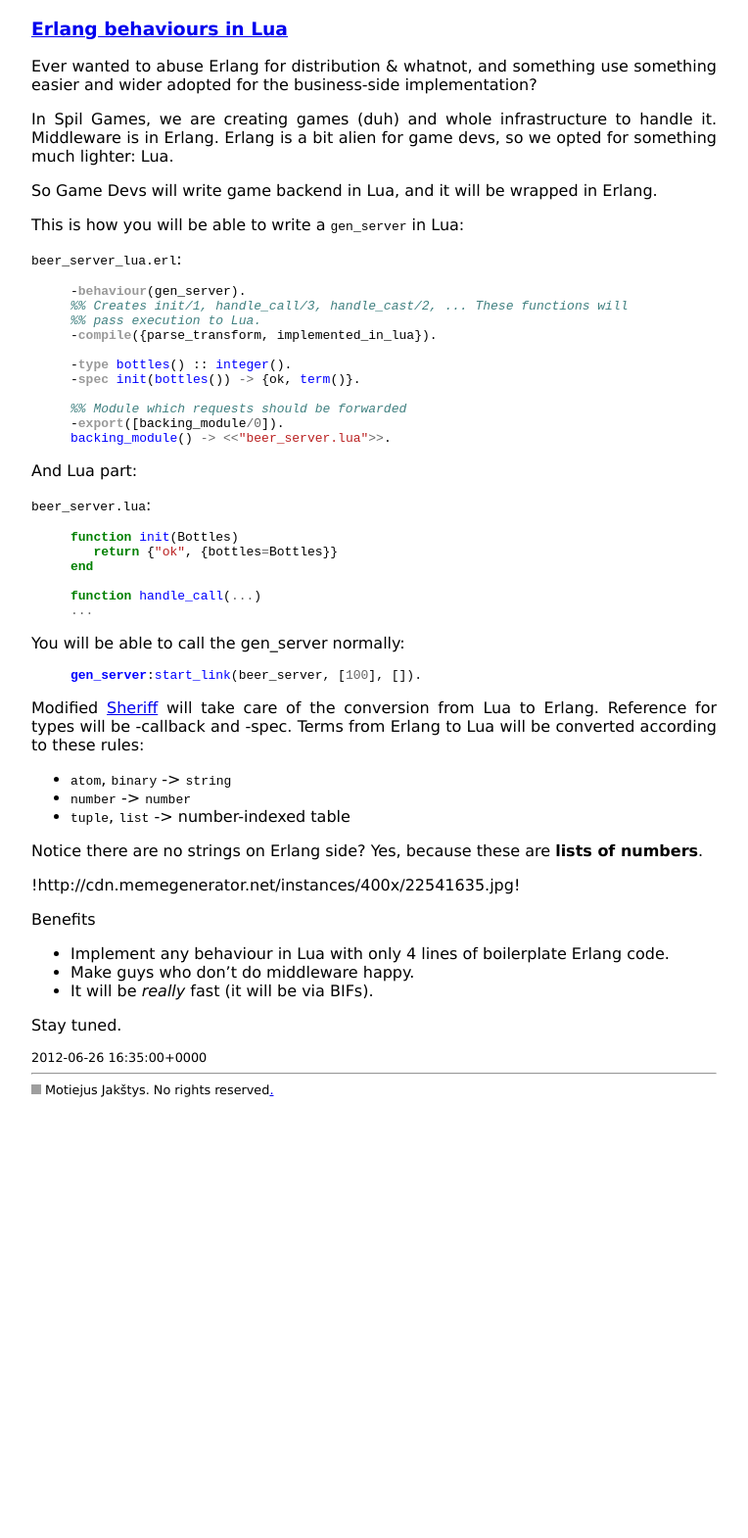
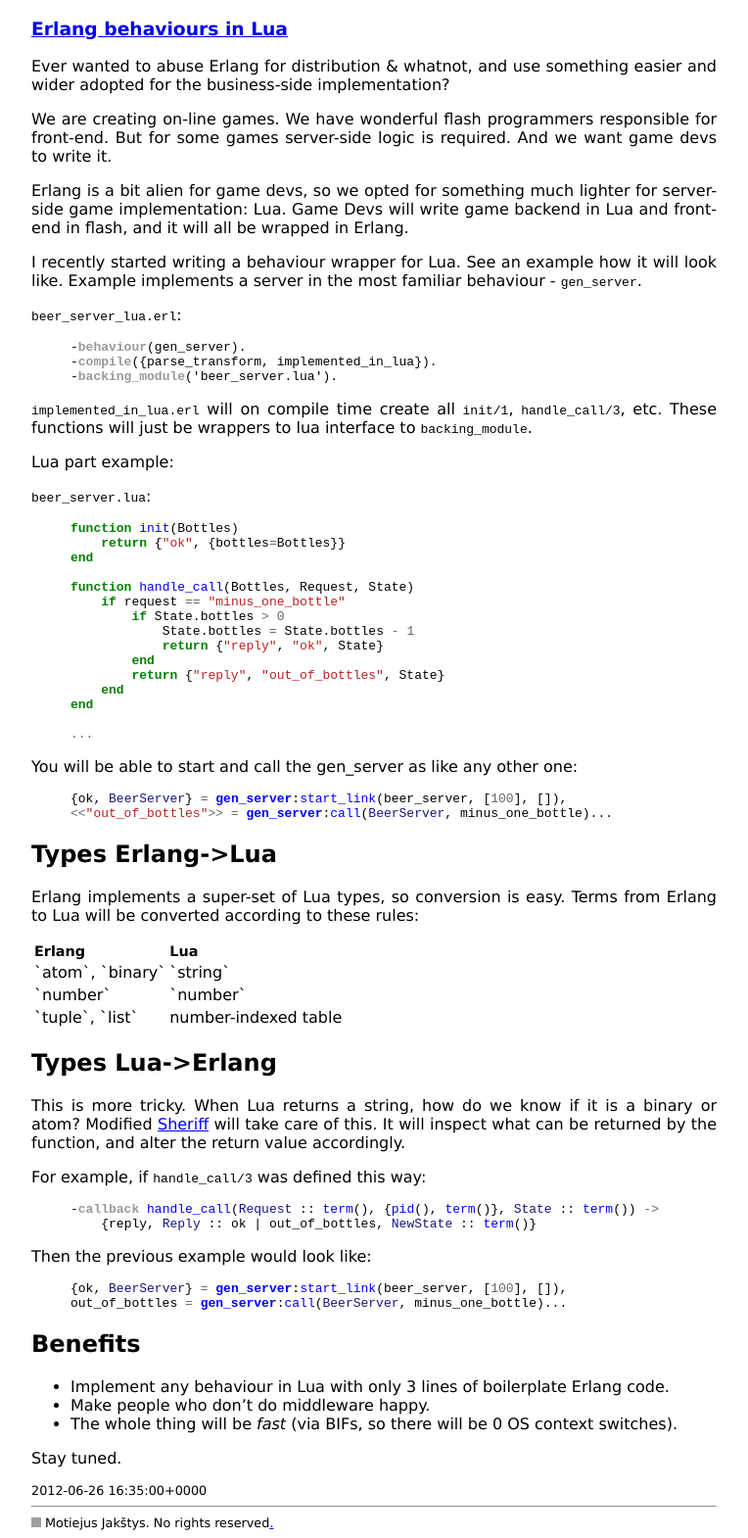
Before and after one commit to Motiejus/motiejus.github.com, a Jekyll site: the page built from _posts/2012-06-26-erlang-behaviours-in-lua.markdown, in a window 1280 px wide. Shown: the whole page at 98% size, without its empty margins (258-1022 px from the left). Built offline with Jekyll 4.4.1, drawn with Linux system fonts in a browser that asks for light colours; before the commit the page ends 1128 px from its top, so only the background shows below that; grey boxes are pictures that could not be loaded.

Commit message:
Update Erlang in Lua post

```diff
--- a/_posts/2012-06-26-erlang-behaviours-in-lua.markdown
+++ b/_posts/2012-06-26-erlang-behaviours-in-lua.markdown
@@ -4,69 +4,102 @@ date: 2012-06-26T17:35:00+01:00
 title: Erlang behaviours in Lua
 ---
 
-Ever wanted to abuse Erlang for distribution & whatnot, and something use
-something easier and wider adopted for the business-side implementation?
+Ever wanted to abuse Erlang for distribution & whatnot, and use something
+easier and wider adopted for the business-side implementation?
 
-In Spil Games, we are creating games (duh) and whole infrastructure to handle
-it. Middleware is in Erlang. Erlang is a bit alien for game devs, so we opted
-for something much lighter: Lua.
+We are creating on-line games. We have wonderful flash programmers responsible
+for front-end. But for some games server-side logic is required. And we want
+game devs to write it.
 
-So Game Devs will write game backend in Lua, and it will be wrapped in Erlang.
+Erlang is a bit alien for game devs, so we opted for something much lighter for
+server-side game implementation: Lua. Game Devs will write game backend in Lua
+and front-end in flash, and it will all be wrapped in Erlang.
 
-This is how you will be able to write a `gen_server` in Lua:
+I recently started writing a behaviour wrapper for Lua. See an example how it
+will look like. Example implements a server in the most familiar behaviour -
+`gen_server`.
 
 `beer_server_lua.erl`:
 
 {% highlight Erlang %}
 -behaviour(gen_server).
-%% Creates init/1, handle_call/3, handle_cast/2, ... These functions will
-%% pass execution to Lua.
 -compile({parse_transform, implemented_in_lua}).
-
--type bottles() :: integer().
--spec init(bottles()) -> {ok, term()}.
-
-%% Module which requests should be forwarded
--export([backing_module/0]).
-backing_module() -> <<"beer_server.lua">>.
+-backing_module('beer_server.lua').
 {% endhighlight %}
 
-And Lua part:
+`implemented_in_lua.erl` will on compile time create all `init/1`,
+`handle_call/3`, etc. These functions will just be wrappers to lua interface to
+`backing_module`.
+
+Lua part example:
 
 `beer_server.lua`:
 {% highlight lua %}
 function init(Bottles)
-   return {"ok", {bottles=Bottles}}
+    return {"ok", {bottles=Bottles}}
 end
 
-function handle_call(...)
+function handle_call(Bottles, Request, State)
+    if request == "minus_one_bottle"
+        if State.bottles > 0
+            State.bottles = State.bottles - 1
+            return {"reply", "ok", State}
+        end
+        return {"reply", "out_of_bottles", State}
+    end
+end
+
 ...
 {% endhighlight %}
 
-You will be able to call the gen_server normally:
+You will be able to start and call the gen_server as like any other one:
 
 {% highlight erlang %}
-gen_server:start_link(beer_server, [100], []).
+{ok, BeerServer} = gen_server:start_link(beer_server, [100], []),
+<<"out_of_bottles">> = gen_server:call(BeerServer, minus_one_bottle)...
+
 {% endhighlight %}
 
-Modified [Sheriff] will take care of the conversion from Lua to Erlang.
-Reference for types will be -callback and -spec. Terms from Erlang to Lua will
-be converted according to these rules:
+Types Erlang->Lua
+-----------------
 
-* `atom`, `binary` -> `string`
-* `number` -> `number`
-* `tuple`, `list` -> number-indexed table
+Erlang implements a super-set of Lua types, so conversion is easy. Terms from
+Erlang to Lua will be converted according to these rules:
 
-Notice there are no strings on Erlang side? Yes, because these are **lists of
-numbers**.
+<table>
+<tr><th>Erlang</th><th>Lua</th></tr>
+<tr><td>`atom`, `binary`</td><td>`string`</td></tr>
+<tr><td>`number`</td><td>`number`</td></tr>
+<tr><td>`tuple`, `list`</td><td>number-indexed table</td></tr>
+</table>
 
-!http://cdn.memegenerator.net/instances/400x/22541635.jpg!
+Types Lua->Erlang
+-----------------
+
+This is more tricky. When Lua returns a string, how do we know if it is a
+binary or atom? Modified [Sheriff] will take care of this. It will inspect what
+can be returned by the function, and alter the return value accordingly.
+
+For example, if `handle_call/3` was defined this way:
+
+{% highlight erlang %}
+-callback handle_call(Request :: term(), {pid(), term()}, State :: term()) ->
+    {reply, Reply :: ok | out_of_bottles, NewState :: term()}
+{% endhighlight %}
+
+Then the previous example would look like:
+{% highlight erlang %}
+{ok, BeerServer} = gen_server:start_link(beer_server, [100], []),
+out_of_bottles = gen_server:call(BeerServer, minus_one_bottle)...
+{% endhighlight %}
 
 Benefits
+--------
 
-* Implement any behaviour in Lua with only 4 lines of boilerplate Erlang code.
-* Make guys who don't do middleware happy.
-* It will be _really_ fast (it will be via BIFs).
+* Implement any behaviour in Lua with only 3 lines of boilerplate Erlang code.
+* Make people who don't do middleware happy.
+* The whole thing will be _fast_ (via BIFs, so there will be 0 OS context
+  switches).
 
 Stay tuned.
 
```
Also changed, not shown: 1 other file.
